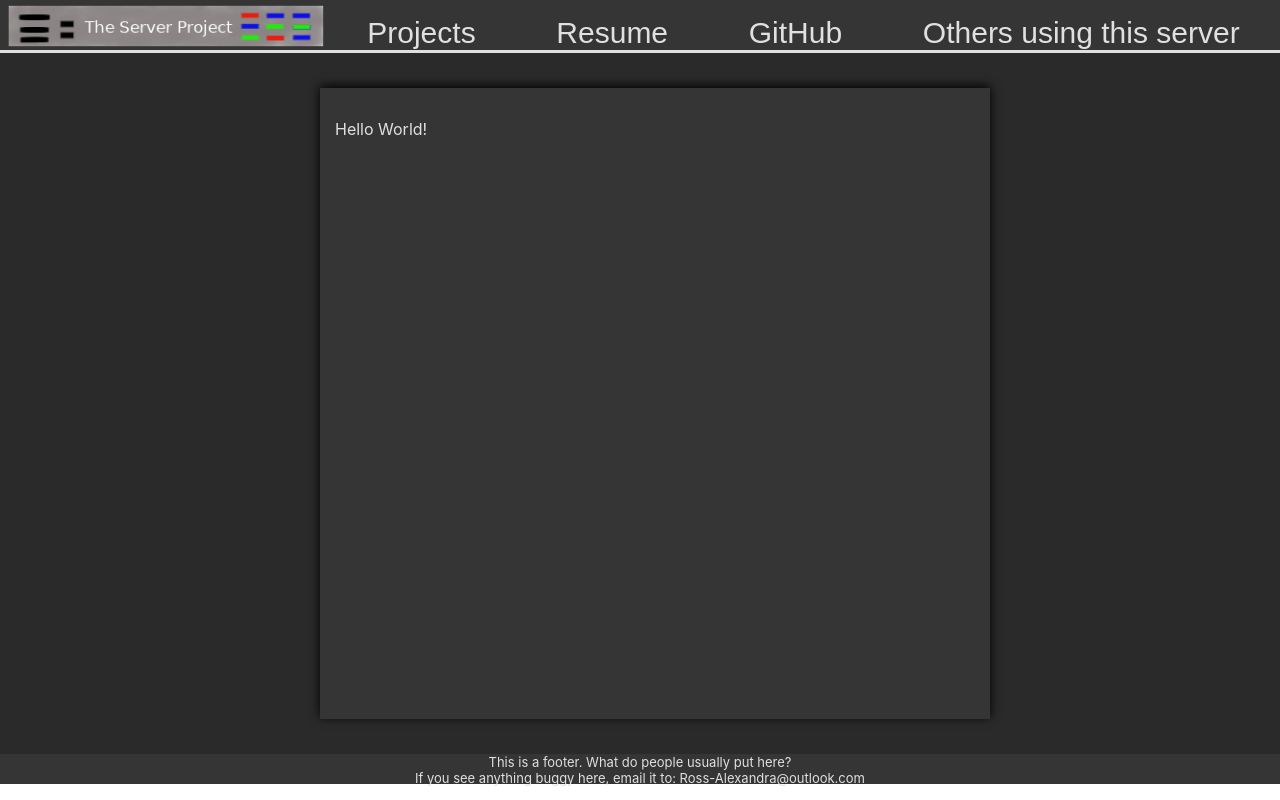
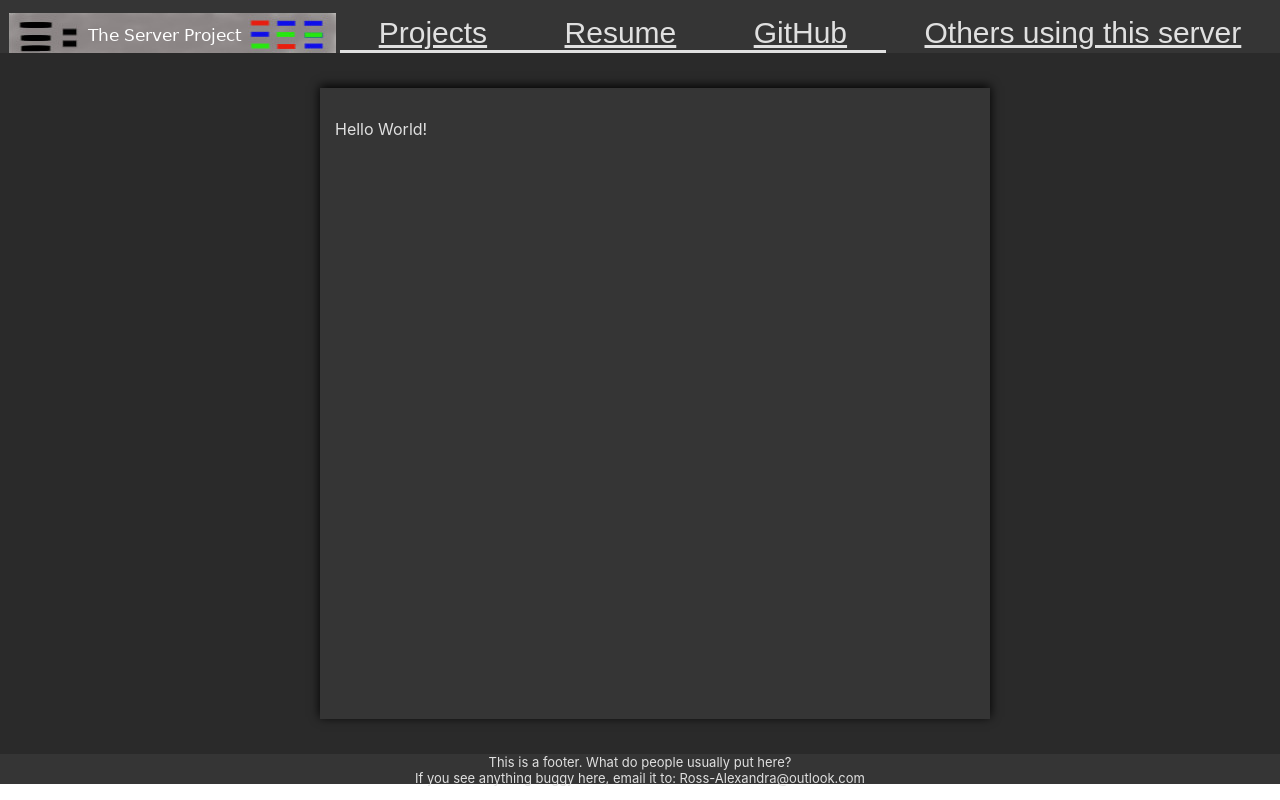
Before and after one commit to theserverproject/BaseSite, a React (Create React App) app in the folder theserverproject/: page / in a window 1280 px wide. Built offline with nearby package versions, Linux system fonts and the light colour scheme.

Commit message:
navbar - Stylized navbar and added links.
 - Dropdown is still needed.

```diff
--- /dev/null
+++ b/theserverproject/src/minorComponents/dropdown/Dropdown.css
@@ -0,0 +1,15 @@
+.dropdown-content {
+    display: none;
+}
+
+.dropdown-title {
+    color: var(--text-fg-color);
+}
+
+.astext {
+    background: var(--text-bg-color);
+    border: none;
+    margin: 0px;
+    padding: 0px;
+    cursor: pointer;
+ }
--- /dev/null
+++ b/theserverproject/src/minorComponents/dropdown/Dropdown.js
@@ -0,0 +1,56 @@
+import React from 'react';
+import './Dropdown.css';
+
+class Dropdown extends React.Component {
+
+    constructor(props) {
+        super(props);
+
+        this.state = {
+            dropdownVisible: false,
+        };
+    }
+
+    showDropdown = () => {
+        this.setState({
+            dropdownVisible: true,
+        });
+    }
+
+    hideDropdown = () => {
+        this.setState({
+            dropdownVisible: false,
+        });
+    }
+
+    render() {
+
+        let dropdownItems = [
+            <a key={ 'www.google.com' } href="www.google.com">Google</a>,
+            <a key={ 'www.amazon.ca' } href="www.amazon.ca">Amaxon</a>,
+            <a key={ 'www.twitter.com' } href="www.twitter.com">Twitter</a>
+        ];
+
+        let dropdownClass = this.props.dropdownClassOverride ? this.props.dropdownClassOverride + ' dropdown' : 'dropdown';
+        let dropdownButtonClass = this.props.dropdownTitleClassOverride ? this.props.dropdownTitleClassOverride + ' astext dropdown-title' : 'astext dropdown-title';
+
+        //let dropdownClass = props.dropdownClassOverride ? props.dropdownClassOverride + ' dropdown-content' : 'dropdown-content';
+        let dropdownItemsClass = 'dropdown-content';
+
+        return (
+            <div className={ dropdownClass }>
+                <button className={ dropdownButtonClass } onClick={ this.showDropdown }>
+                    { this.props.children }
+                </button>
+                {
+                    this.state.dropdownVisible &&
+                    <div className={ dropdownItemsClass }>
+                        { dropdownItems }
+                    </div>
+                }
+           </div>
+        );
+    }
+}
+
+export default Dropdown;
--- a/theserverproject/src/minorComponents/image/Image.css
+++ b/theserverproject/src/minorComponents/image/Image.css
@@ -1,3 +1,7 @@
+image {
+    /* Todo: this should have default styling. */
+}
+
 .text-fallback {
     box-sizing: content-box;
     padding: 8px 4px;
@@ -8,6 +12,7 @@
     align-items: center;
 }
 
-.image {
+/* CSS for the image class's actual image.  */
+.image-image {
     background-color: var(--text-bg-color);
 }
--- a/theserverproject/src/minorComponents/image/Image.js
+++ b/theserverproject/src/minorComponents/image/Image.js
@@ -7,17 +7,19 @@ const Image = (props) => {
     let fallbackTextClass = props.textClassOverride ? props.textClassOverride + ' text-fallback' : 'text-fallback';
 
     let imageAltText = props.altText ? props.altText : "";
-    let imageClass = props.imageClassOverride ? props.imageClassOverride + ' image' : 'image';
+    let imageClass = props.imageClassOverride ? props.imageClassOverride + ' image-image' : 'image-image';
+
+    let classOverride = props.classOverride ? props.classOverride + ' image' : 'image';
 
     return (
-        <React.Fragment>
+        <div className={ classOverride }>
             {   props.image ? (
-                    <img src={ props.image } alt={ imageAltText } class={ imageClass  }/>
+                    <img src={ props.image } alt={ imageAltText } className={ imageClass  }/>
                 ) : (
-                     <p class={ fallbackTextClass }> { fallbackText } </p>
+                     <p className={ fallbackTextClass }> { fallbackText } </p>
                 )
             }
-        </React.Fragment>
+        </div>
     );
 }
 
--- a/theserverproject/src/minorComponents/panel/Panel.js
+++ b/theserverproject/src/minorComponents/panel/Panel.js
@@ -5,7 +5,7 @@ const Panel = (props) => {
     let panelClass = props.classOverride ? props.classOverride + ' default-panel' : 'default-panel';
 
     return (
-        <div class={ panelClass }>
+        <div className={ panelClass }>
            { props.children }
         </div>
     );
--- a/theserverproject/src/pages/Home/components/Footer/Footer.js
+++ b/theserverproject/src/pages/Home/components/Footer/Footer.js
@@ -4,8 +4,8 @@ import './Footer.css'
 const Footer = (props) => {
     return (
         <footer id="footer">
-            <p class="footer-text">This is a footer. What do people usually put here?</p>
-            <p class="footer-text">If you see anything buggy here, email it to: Ross-Alexandra@outlook.com</p>
+            <p className="footer-text">This is a footer. What do people usually put here?</p>
+            <p className="footer-text">If you see anything buggy here, email it to: Ross-Alexandra@outlook.com</p>
         </footer>
     );
 }
--- a/theserverproject/src/pages/Home/components/Main/Main.js
+++ b/theserverproject/src/pages/Home/components/Main/Main.js
@@ -8,11 +8,11 @@ const Main = () => {
 
     return (
         <main id="main">
-            <div class="content-seperator"/>
+            <div className="content-seperator"/>
             <Panel classOverride="main-content">
                 <p>Hello World!</p>
             </Panel>
-            <div class="content-seperator"/>
+            <div className="content-seperator"/>
         </main>
     );
 }
--- a/theserverproject/src/pages/Home/components/Navbar/Navbar.css
+++ b/theserverproject/src/pages/Home/components/Navbar/Navbar.css
@@ -1,3 +1,15 @@
+/* CSS IDs */
+#navbar {
+    flex: 0;
+    display: flex;
+    width: 100%;
+    height: var(--navbar-height);
+    background-color: var(--text-bg-color);
+    border-bottom: 3px solid;
+    border-color: var(--text-fg-color);
+}
+
+
 /* CSS Classes */
 .navbar-header {
     font-family: 'Montserrat', sans-serif;
@@ -12,13 +24,6 @@
     height: var(--navbar-height);
 }
 
-/* CSS IDs */
-#navbar {
-    flex: 0;
-    display: flex;
-    width: 100%;
-    height: var(--navbar-height);
-    background-color: var(--text-bg-color);
-    border-bottom: 3px solid;
-    border-color: var(--text-fg-color);
+.underline {
+    text-decoration: underline;
 }
--- a/theserverproject/src/pages/Home/components/Navbar/Navbar.js
+++ b/theserverproject/src/pages/Home/components/Navbar/Navbar.js
@@ -1,15 +1,18 @@
 import React from 'react';
 import './Navbar.css';
+
+// Import the minor components needed for this.
 import Image from '../../../../minorComponents/image/Image.js';
+import Dropdown from '../../../../minorComponents/dropdown/Dropdown.js';
 
 const Navbar = () => {
     return (
         <header id="navbar">
-            <Image image="logo.png" defaultText="Logo not found"/>
-            <p class="navbar-header">Projects</p>
-            <p class="navbar-header">Resume</p>
-            <p class="navbar-header">GitHub</p>
-            <p class="navbar-header">Others using this server</p>
+            <a href="http://www.theserverproject.com"><Image classOverride= { 'navbar-header' } image="logo.png" defaultText="Logo not found"/></a>
+            <a className="navbar-header" href="http://projects.theserverproject.com/">Projects</a>
+            <a className="navbar-header" href="https://www.slideshare.net/slideshow/embed_code/key/lfqoSUV9bb8kxs">Resume</a>
+            <a className="navbar-header" href="https://www.github.com/Ross-Alexandra">GitHub</a>
+            <Dropdown dropdownClassOverride={ 'navbar-header' } dropdownTitleClassOverride={ "underline navbar-header" }>Others using this server</Dropdown>
         </header>
     );
 }
```
